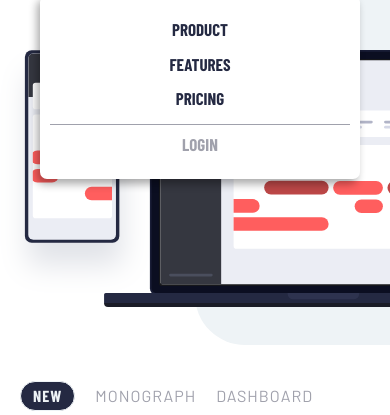
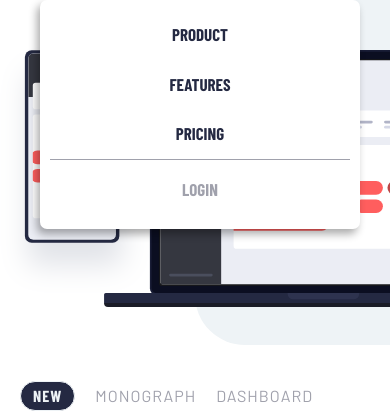
Before and after one commit to Sebastian-1406/project-tracking-intro-component-master, a plain HTML site: page index.html in a window 390 px wide. Both pictures are taken after a click on the picture 358 px from the left and 45 px from the top of the page. Shown: the part 95-510 px from the top of the page. Drawn offline with nearby package versions, Linux system fonts and the light colour scheme.

Commit message:
corregido el nav

```diff
--- a/app/app.css
+++ b/app/app.css
@@ -59,7 +59,7 @@ body {
 
 .nav__mobile-enlace {
     position: absolute;
-    top: 70px;
+    top: 75px;
     left: 20px;
     right: 10px;
     padding: 10px;
@@ -75,14 +75,14 @@ body {
     text-align: center;
     text-decoration: none;
     text-transform: uppercase;
-    margin: 15px 0;
-    font-weight: 700;
+    padding: 15px 0;
     color: var(--Very-Dark-Blue);
     font-size: 17px;
+    font-weight: 700;
 }
 .nav__mobile-enlace .link-login {
     border-top: 1px solid;
-    padding-top: 10px;
+    padding: 20px 0;
     color: var(--Grayish-Blue);
 }
 
```
